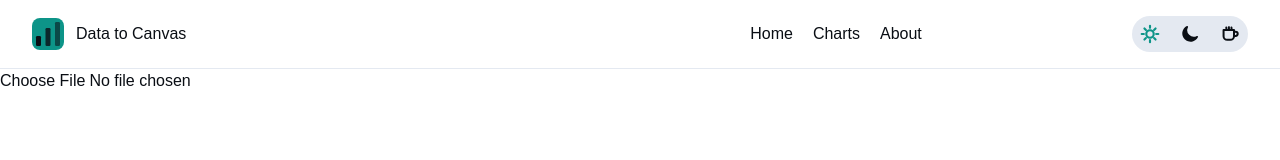
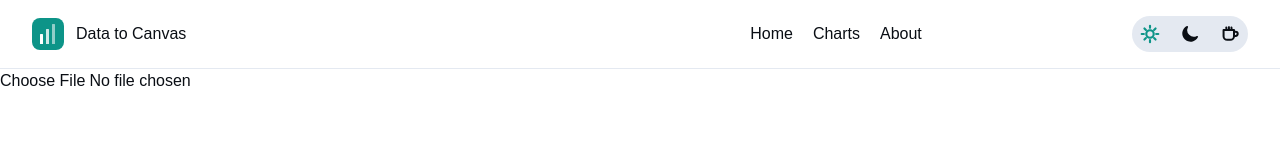
Before and after one commit to nazarenko-by/DataToCanvas, a Next.js app: page / in a window 1280 px wide. Shown: the top 160 px of the page. Built offline with nearby package versions, Linux system fonts and the light colour scheme.

Commit message:
header: logo cosmetic

```diff
--- a/src/assets/icons.tsx
+++ b/src/assets/icons.tsx
@@ -4,10 +4,10 @@ type IconProps = SVGProps<SVGSVGElement>;
 
 // ── Brand mark ──────────────────────────────────────────────────────────────
 const LogoMark = (p: IconProps) => (
-	<svg width={16} height={16} viewBox="0 0 16 16" fill="none" {...p}>
-		<rect x="2" y="9" width="2.5" height="5" rx="0.6" fill="currentColor" />
-		<rect x="6.75" y="5" width="2.5" height="9" rx="0.6" fill="currentColor" opacity="0.8" />
-		<rect x="11.5" y="2" width="2.5" height="12" rx="0.6" fill="currentColor" opacity="0.55" />
+	<svg width={32} height={32} viewBox="0 0 32 32" fill="none" {...p}>
+		<rect x="8" y="16" width="3" height="10" rx="0.6" fill="currentColor" />
+		<rect x="14" y="11" width="3" height="15" rx="0.6" fill="currentColor" opacity="0.8" />
+		<rect x="20" y="6" width="3" height="20" rx="0.6" fill="currentColor" opacity="0.55" />
 	</svg>
 );
 
--- a/src/components/Header/index.tsx
+++ b/src/components/Header/index.tsx
@@ -12,7 +12,7 @@ const Header = () => {
 	return (
 		<header className="w-full flex gap-5 justify-between items-center sticky top-0 z-[9999] p-4 xl:px-8 bg-background/80 backdrop-blur-sm border-b border-surface-3">
 			<div className="logo flex gap-3 items-center">
-				<LogoMark width={32} height={32} className="text-background bg-accent rounded-lg" />
+				<LogoMark width={32} height={32} className="text-surface bg-accent rounded-lg" />
 				<div className="logo-text w-116">Data to Canvas</div>
 			</div>
 			<div className="menu flex gap-5 items-center">
```
